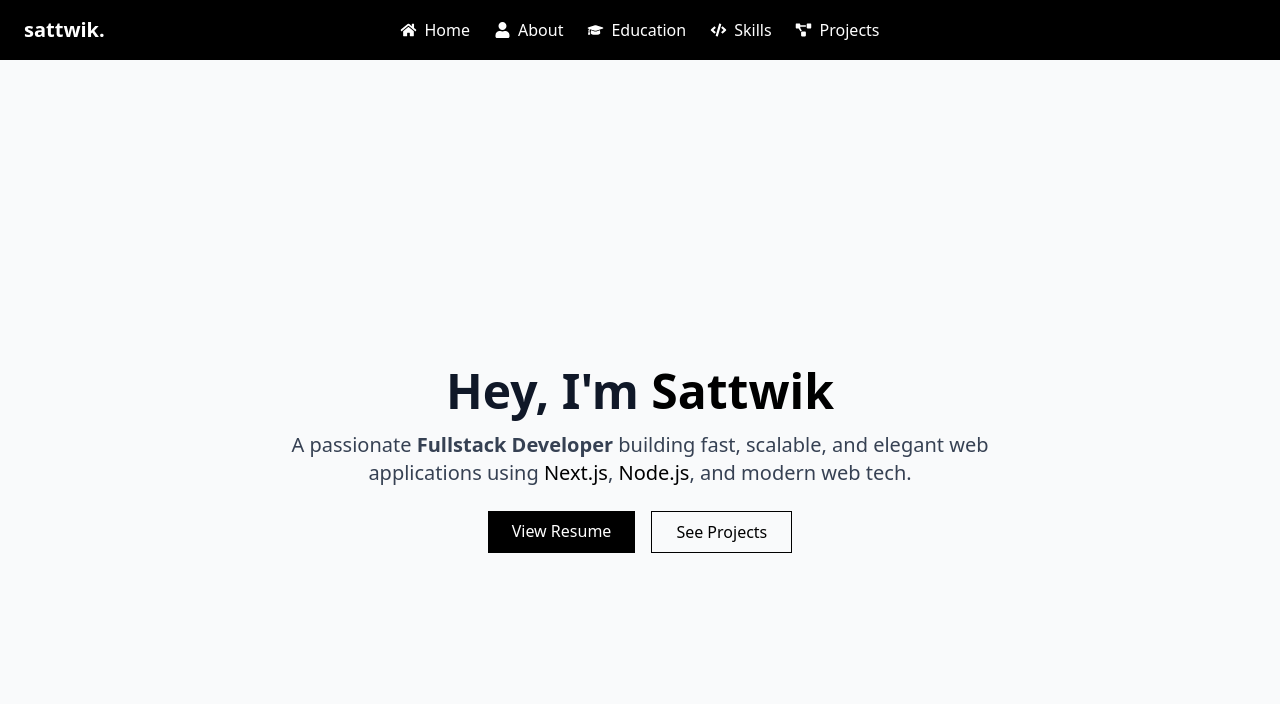
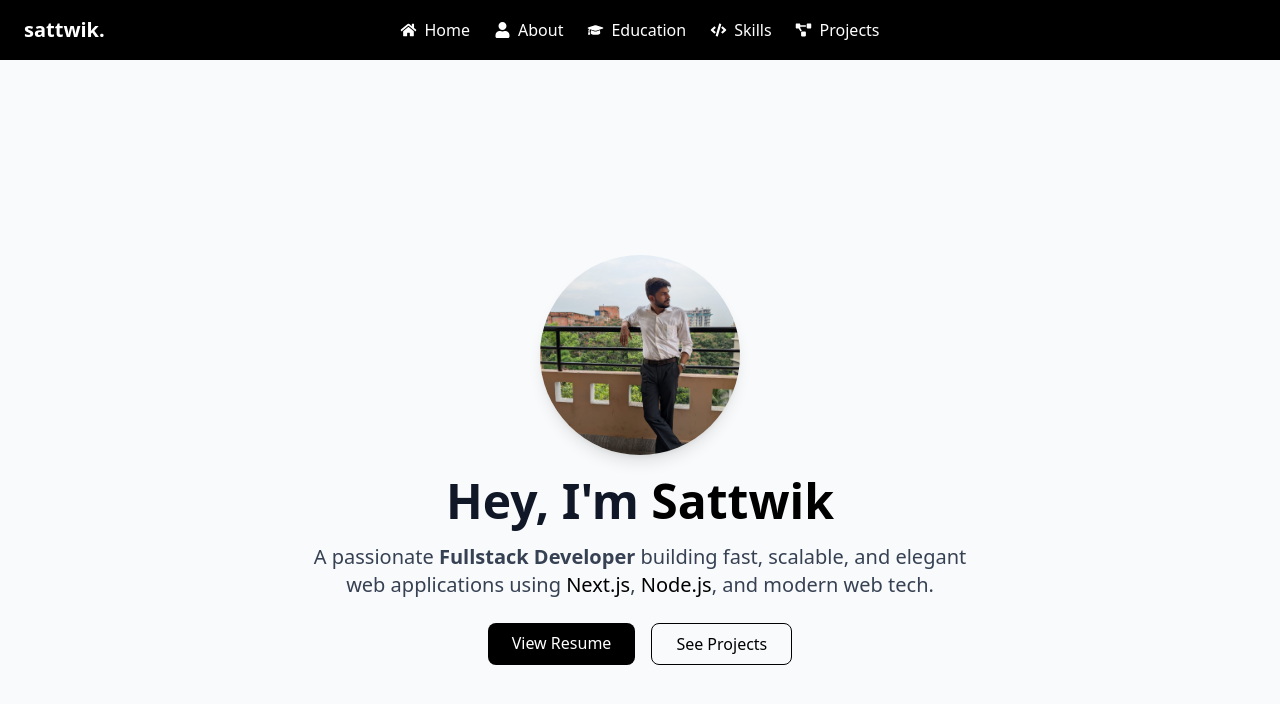
Before and after one commit to sattwik742/myportfolio, a Next.js app: page / in a window 1280 px wide. Shown: the top 704 px of the page. Built offline with nearby package versions, Linux system fonts and the light colour scheme.

Commit message:
Third Commit

```diff
--- a/components/About/About.tsx
+++ b/components/About/About.tsx
@@ -1,24 +1,41 @@
+import Image from "next/image";
+
 export default function Hero() {
   return (
     <section className="min-h-screen flex items-center justify-center bg-gray-50 px-6">
-      <div className="max-w-3xl text-center">
-        <h1 className="text-5xl font-extrabold text-gray-900 mb-4">
+      <div className="flex flex-col items-center text-center">
+        {/* Profile Image */}
+        <div className="w-50 h-50 relative mb-6">
+          <Image
+            src="/images/profile.jpeg"
+            alt="My Profile Image"
+            fill
+            className="object-cover rounded-full shadow-lg"
+            priority
+          />
+        </div>
+
+        {/* Heading */}
+        <h1 className="text-5xl font-extrabold text-gray-900 mb-4 animate-bounce">
           Hey, I'm <span className="text-black">Sattwik</span>
         </h1>
-        <p className="text-xl text-gray-700 mb-6">
+        {/* Description */}
+        <p className="text-xl text-gray-700 mb-6 max-w-2xl">
           A passionate <strong>Fullstack Developer</strong> building fast, scalable, and elegant web applications using
           <span className="text-black"> Next.js</span>, <span className="text-black">Node.js</span>, and modern web tech.
         </p>
+
+        {/* CTA Buttons */}
         <div className="flex justify-center gap-4">
           <a
             href="/resume.pdf"
-            className="bg-black text-white px-6 py-2 hover:bg-gray-800 transition"
+            className="bg-black text-white px-6 py-2 hover:bg-gray-800 transition rounded-md"
           >
             View Resume
           </a>
           <a
             href="#projects"
-            className="border border-black text-black px-6 py-2 hover:bg-gray-800 hover:text-white transition"
+            className="border border-black text-black px-6 py-2 hover:bg-gray-800 hover:text-white transition rounded-md"
           >
             See Projects
           </a>
```
Also changed, not shown: public/images/profile.jpeg (added).
